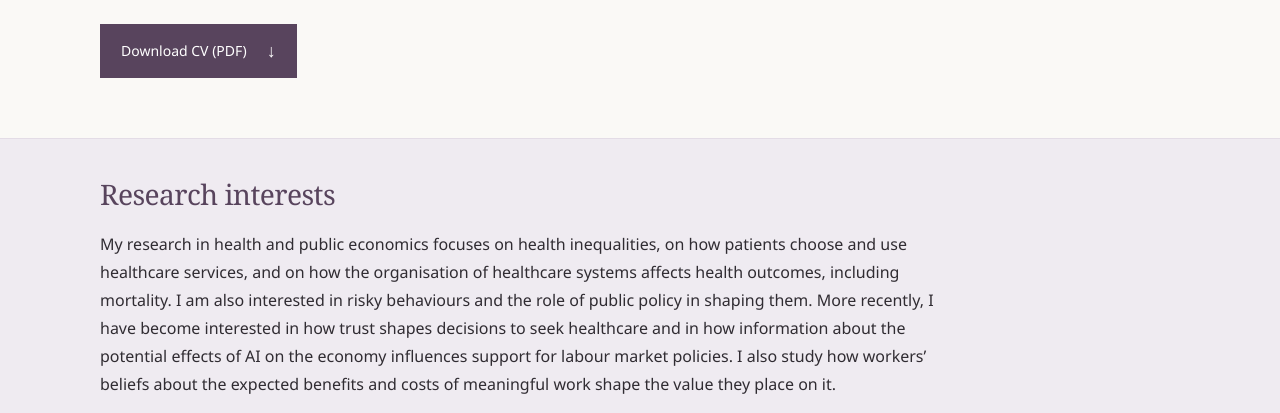
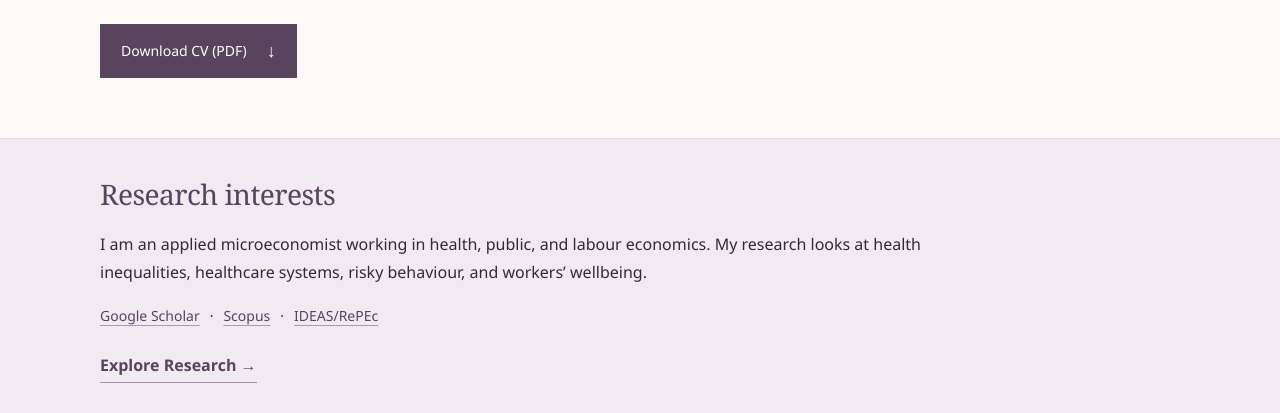
Before and after one commit to silviabalia/silviabalia.github.io, a plain HTML site: page index.html in a window 1280 px wide. Shown: the part 524-937 px from the top of the page. Drawn offline with Linux system fonts and the light colour scheme.

Commit message:
Update research interests text only

```diff
--- a/index.html
+++ b/index.html
@@ -38,7 +38,7 @@
     <section class="research-band" aria-labelledby="interests-title">
       <div class="container research-intro">
         <h2 id="interests-title">Research interests</h2>
-        <p>My research in health and public economics focuses on health inequalities, on how patients choose and use healthcare services, and on how the organisation of healthcare systems affects health outcomes, including mortality. I am also interested in risky behaviours and the role of public policy in shaping them. More recently, I have become interested in how trust shapes decisions to seek healthcare and in how information about the potential effects of AI on the economy influences support for labour market policies. I also study how workers’ beliefs about the expected benefits and costs of meaningful work shape the value they place on it.</p>
+        <p>I am an applied microeconomist working in health, public, and labour economics. My research looks at health inequalities, healthcare systems, risky behaviour, and workers’ wellbeing.</p>
         <p class="profile-links"><a href="https://scholar.google.it/citations?user=nyAj21wAAAAJ&amp;hl=it">Google Scholar</a> · <a href="https://www.scopus.com/authid/detail.uri?authorId=13007463800">Scopus</a> · <a href="https://ideas.repec.org/f/pba418.html">IDEAS/RePEc</a></p>
         <a class="explore-link" href="research.html">Explore Research <span aria-hidden="true">→</span></a>
       </div>
```
